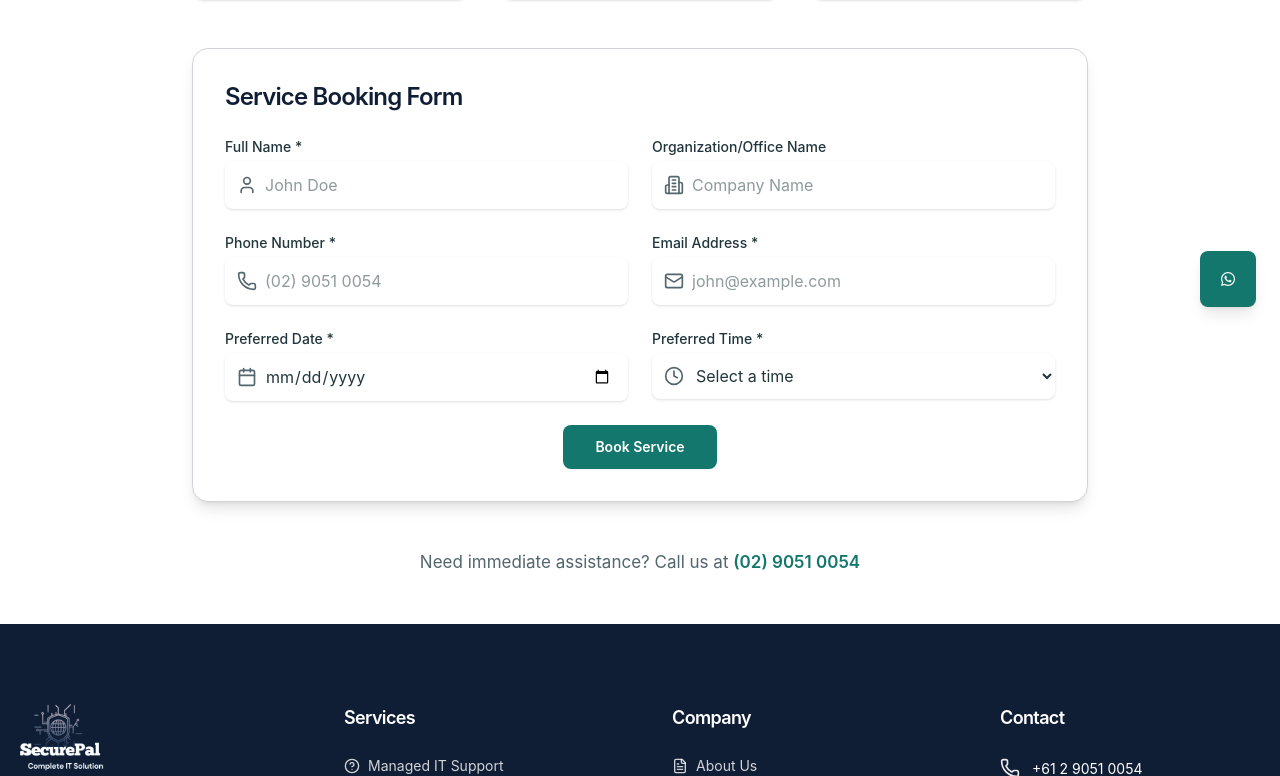
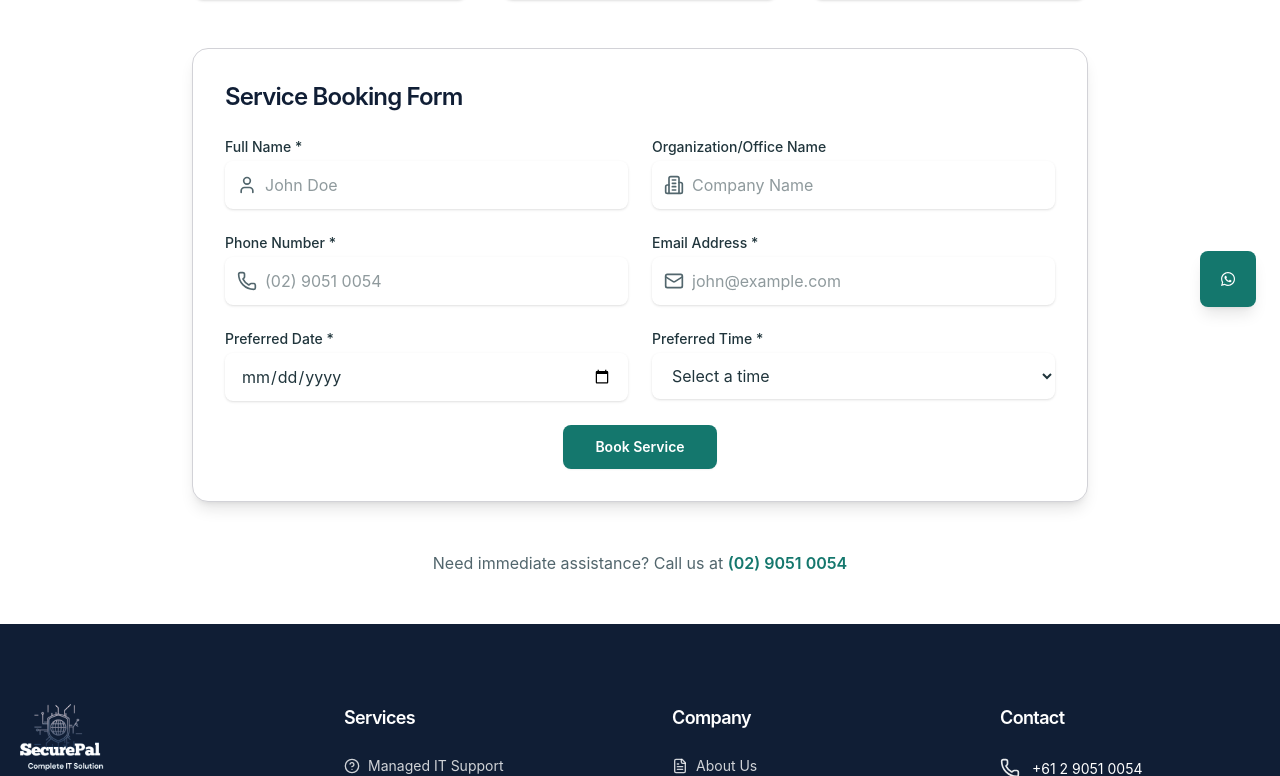
Before and after one commit to mohitsaud/securepal, a Next.js app: page /book-service in a window 1280 px wide. Shown: the part 469-1245 px from the top of the page. Built offline with nearby package versions, Linux system fonts and the light colour scheme.

Commit message:
feat: add ScrollToTopButton component and integrate it into ClientLayout; enhance booking form styles for better usability

```diff
--- a/app/ClientLayout.tsx
+++ b/app/ClientLayout.tsx
@@ -6,6 +6,7 @@ import Script from 'next/script';
 
 import Navbar from '@/components/Navbar';
 import Footer from '@/components/Footer';
+import ScrollToTopButton from '@/components/ScrollToTopButton';
 import WhatsAppButton from '@/components/WhatsAppButton';
 import { Toaster } from '@/components/ui/sonner';
 
@@ -78,6 +79,7 @@ export default function ClientLayout({
         <Navbar />
         <main className="flex-1">{children}</main>
         <Footer />
+        <ScrollToTopButton />
         <WhatsAppButton />
         <Toaster position="top-right" richColors />
       </div>
--- a/app/book-service/page.tsx
+++ b/app/book-service/page.tsx
@@ -56,9 +56,9 @@ export default function BookServicePage() {
 
           {/* Additional Information */}
           <div className="mt-12 text-center">
-            <p className="text-muted-foreground">
+            <p className="text-sm leading-relaxed text-muted-foreground sm:text-base">
               Need immediate assistance? Call us at{" "}
-              <a href="tel:(02) 9051 0054" className="font-semibold text-primary hover:text-brand-hover">
+              <a href="tel:(02) 9051 0054" className="whitespace-nowrap font-semibold text-primary hover:text-brand-hover">
                 (02) 9051 0054
               </a>
             </p>
--- a/components/BookServiceForm.tsx
+++ b/components/BookServiceForm.tsx
@@ -2,7 +2,7 @@
 
 import { useState, useEffect, ChangeEvent } from 'react';
 import { toast } from 'sonner';
-import { User, Building2, Phone, Mail, Calendar, Clock } from 'lucide-react';
+import { User, Building2, Phone, Mail } from 'lucide-react';
 import { Button } from './ui/button';
 import { Spinner } from './ui/spinner';
 import { trackConversion } from '@/lib/analytics';
@@ -197,8 +197,6 @@ export default function BookServiceForm() {
           <label htmlFor="bookingDate" className="mb-1 block text-sm font-medium text-foreground">
             Preferred Date *
           </label>
-          <div className="relative">
-            <Calendar className="absolute left-3 top-1/2 h-5 w-5 -translate-y-1/2 text-muted-foreground" />
           <input
             type="date"
             id="bookingDate"
@@ -207,24 +205,21 @@ export default function BookServiceForm() {
             min={minDate}
             value={formData.bookingDate}
             onChange={handleChange}
-              className="pl-10 block w-full rounded-md border-input shadow-sm focus:border-primary focus:ring-ring px-4 py-3 text-base"
+            className="block w-full rounded-md border-input px-4 py-3 text-base shadow-sm focus:border-primary focus:ring-ring"
           />
-          </div>
         </div>
 
         <div className="relative">
           <label htmlFor="bookingTime" className="mb-1 block text-sm font-medium text-foreground">
             Preferred Time *
           </label>
-          <div className="relative">
-            <Clock className="absolute left-3 top-1/2 h-5 w-5 -translate-y-1/2 text-muted-foreground" />
           <select
             id="bookingTime"
             name="bookingTime"
             required
             value={formData.bookingTime}
             onChange={handleChange}
-              className="pl-10 block w-full rounded-md border-input shadow-sm focus:border-primary focus:ring-ring px-4 py-3 text-base"
+            className="block w-full rounded-md border-input px-4 py-3 text-base shadow-sm focus:border-primary focus:ring-ring"
           >
             <option value="">Select a time</option>
             {Array.from({ length: 24 }, (_, i) => {
@@ -242,7 +237,6 @@ export default function BookServiceForm() {
               );
             })}
           </select>
-          </div>
         </div>
       </div>
 
--- /dev/null
+++ b/components/ScrollToTopButton.tsx
@@ -0,0 +1,43 @@
+'use client';
+
+import { useEffect, useState } from 'react';
+import { useReducedMotion } from 'framer-motion';
+import { ArrowUp } from 'lucide-react';
+import { Button } from '@/components/ui/button';
+
+export default function ScrollToTopButton() {
+  const [isVisible, setIsVisible] = useState(false);
+  const shouldReduceMotion = useReducedMotion();
+
+  useEffect(() => {
+    const updateVisibility = () => {
+      setIsVisible(window.scrollY > 400);
+    };
+
+    updateVisibility();
+    window.addEventListener('scroll', updateVisibility, { passive: true });
+
+    return () => window.removeEventListener('scroll', updateVisibility);
+  }, []);
+
+  if (!isVisible) return null;
+
+  return (
+    <div className="fixed bottom-4 left-4 z-50 sm:bottom-6 sm:left-6">
+      <Button
+        type="button"
+        size="icon"
+        aria-label="Scroll to top"
+        onClick={() =>
+          window.scrollTo({
+            top: 0,
+            behavior: shouldReduceMotion ? 'auto' : 'smooth',
+          })
+        }
+        className="h-11 w-11 rounded-full bg-navy text-white shadow-lg hover:bg-navy-soft"
+      >
+        <ArrowUp aria-hidden="true" className="h-5 w-5" />
+      </Button>
+    </div>
+  );
+}
```
Lines whose indentation alone changed are shown as unchanged.
